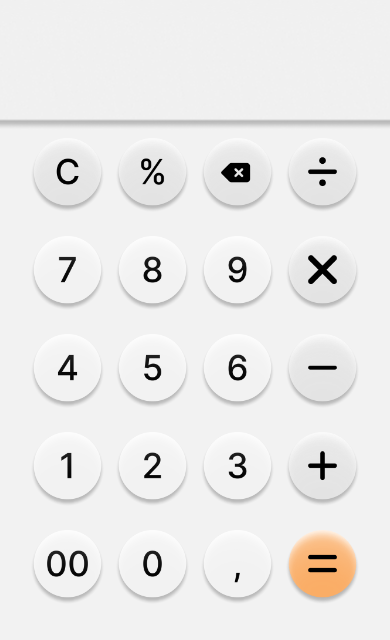
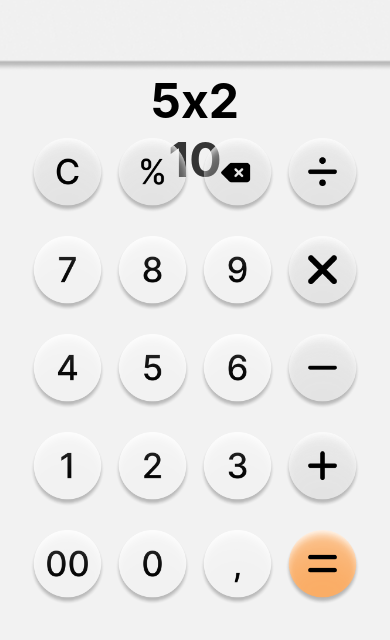
Before and after one commit to JMProjectsDev/SimpleCalculatorRN, a React Native app: screen / in a window 390 px wide. Shown: the part 174-814 px from the top of the page. Built offline with nearby package versions, Linux system fonts and the light colour scheme.

Commit message:
Added ResultsPanel component

```diff
--- a/components/ButtonsPanel.js
+++ b/components/ButtonsPanel.js
@@ -14,120 +14,140 @@ export default function ButtonsPanel() {
       image: require("../assets/cButton.png"),
       animValue: new Animated.Value(1),
       scaleAnim: new Animated.Value(1),
+      button: "del_all",
     },
     {
       id: "percButton",
       image: require("../assets/percentageButton.png"),
       animValue: new Animated.Value(1),
       scaleAnim: new Animated.Value(1),
+      button: "%",
     },
     {
       id: "suprButton",
       image: require("../assets/suprButton.png"),
       animValue: new Animated.Value(1),
       scaleAnim: new Animated.Value(1),
+      button: "del",
     },
     {
       id: "divButton",
       image: require("../assets/divButton.png"),
       animValue: new Animated.Value(1),
       scaleAnim: new Animated.Value(1),
+      button: "/",
     },
     {
       id: "_7Button",
       image: require("../assets/_7Button.png"),
       animValue: new Animated.Value(1),
       scaleAnim: new Animated.Value(1),
+      button: 7,
     },
     {
       id: "_8Button",
       image: require("../assets/_8Button.png"),
       animValue: new Animated.Value(1),
       scaleAnim: new Animated.Value(1),
+      button: 8,
     },
     {
       id: "_9Button",
       image: require("../assets/_9Button.png"),
       animValue: new Animated.Value(1),
       scaleAnim: new Animated.Value(1),
+      button: 9,
     },
     {
       id: "multButton",
       image: require("../assets/multButton.png"),
       animValue: new Animated.Value(1),
       scaleAnim: new Animated.Value(1),
+      button: "*",
     },
     {
       id: "_4Button",
       image: require("../assets/_4Button.png"),
       animValue: new Animated.Value(1),
       scaleAnim: new Animated.Value(1),
+      button: 4,
     },
     {
       id: "_5Button",
       image: require("../assets/_5Button.png"),
       animValue: new Animated.Value(1),
       scaleAnim: new Animated.Value(1),
+      button: 5,
     },
     {
       id: "_6Button",
       image: require("../assets/_6Button.png"),
       animValue: new Animated.Value(1),
       scaleAnim: new Animated.Value(1),
+      button: 6,
     },
     {
       id: "minusButton",
       image: require("../assets/minusButton.png"),
       animValue: new Animated.Value(1),
       scaleAnim: new Animated.Value(1),
+      button: "-",
     },
     {
       id: "_1Button",
       image: require("../assets/_1Button.png"),
       animValue: new Animated.Value(1),
       scaleAnim: new Animated.Value(1),
+      button: 1,
     },
     {
       id: "_2Button",
       image: require("../assets/_2Button.png"),
       animValue: new Animated.Value(1),
       scaleAnim: new Animated.Value(1),
+      button: 2,
     },
     {
       id: "_3Button",
       image: require("../assets/_3Button.png"),
       animValue: new Animated.Value(1),
       scaleAnim: new Animated.Value(1),
+      button: 3,
     },
     {
       id: "plusButton",
       image: require("../assets/plusButton.png"),
       animValue: new Animated.Value(1),
       scaleAnim: new Animated.Value(1),
+      button: "+",
     },
     {
       id: "_00Button",
       image: require("../assets/_00Button.png"),
       animValue: new Animated.Value(1),
       scaleAnim: new Animated.Value(1),
+      button: 0,
     },
     {
       id: "_0Button",
       image: require("../assets/_0Button.png"),
       animValue: new Animated.Value(1),
       scaleAnim: new Animated.Value(1),
+      button: 0,
     },
     {
       id: "DotButton",
       image: require("../assets/dotButton.png"),
       animValue: new Animated.Value(1),
       scaleAnim: new Animated.Value(1),
+      button: ",",
     },
     {
       id: "equalButton",
       image: require("../assets/equalButton.png"),
       animValue: new Animated.Value(1),
       scaleAnim: new Animated.Value(1),
+      button: "=",
     },
   ];
 
@@ -146,6 +166,7 @@ export default function ButtonsPanel() {
           duration: 20,
           useNativeDriver: true,
         }).start();
+        console.log(button.button);
       };
 
       const onPressOut = () => {
--- a/components/ResultsPanel.js
+++ b/components/ResultsPanel.js
@@ -7,6 +7,8 @@ export default function ResultsPanel() {
         source={require("../assets/resultsVisualizer.png")}
         style={styles.resultsVisualizer}
       />
+      <Text style={styles.digits}>5x2</Text>
+      <Text style={styles.result}>10</Text>
     </View>
   );
 }
@@ -20,11 +22,21 @@ const styles = StyleSheet.create({
     width: "100%",
     height: "30%",
   },
-
   resultsVisualizer: {
     width: "100%",
     height: "100%",
     borderColor: "black",
     objectFit: "contain",
   },
+
+  digits: {
+    fontSize: 48,
+    fontWeight: "700",
+  },
+
+  result: {
+    fontSize: 48,
+    fontWeight: "700",
+    color: "#353535",
+  },
 });
```
